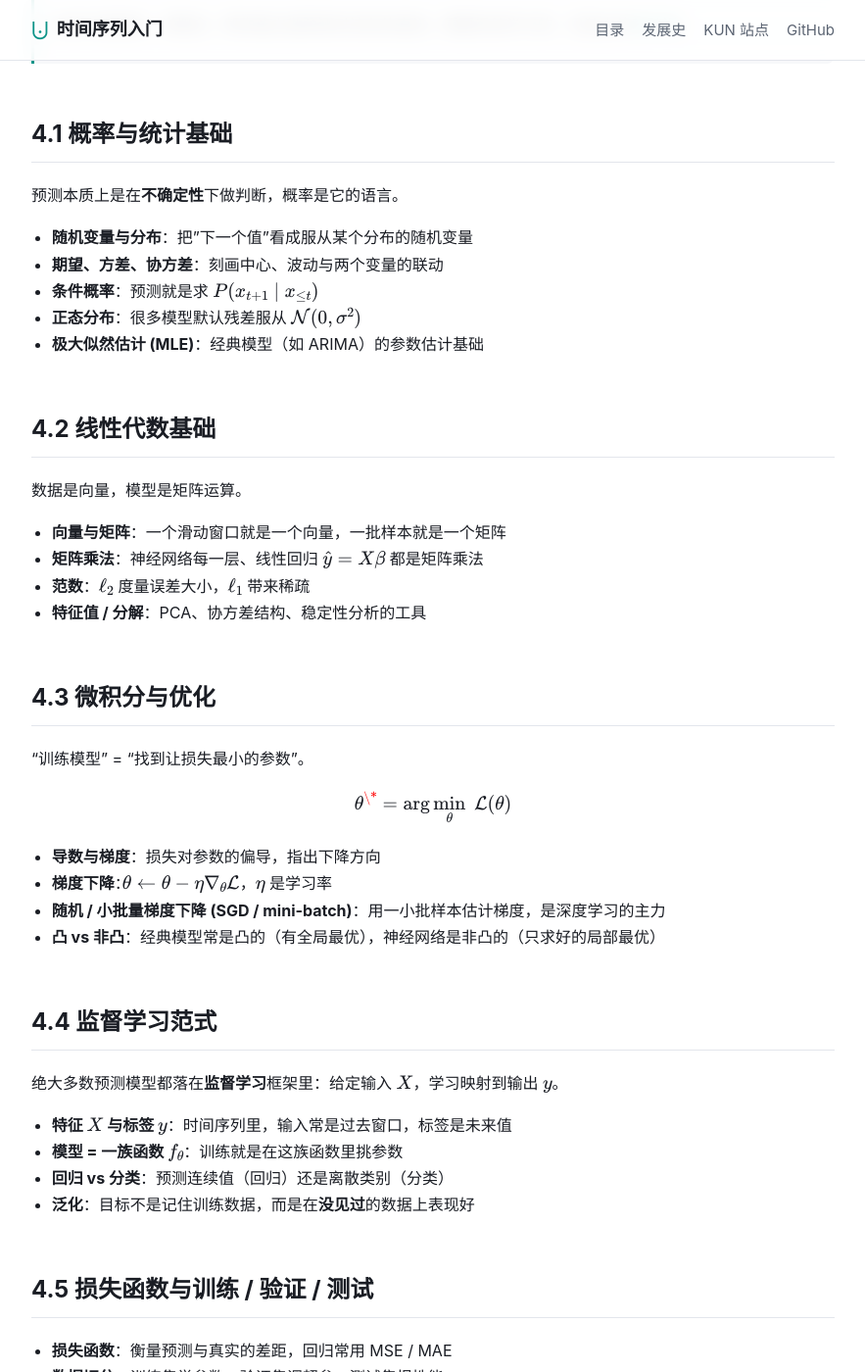
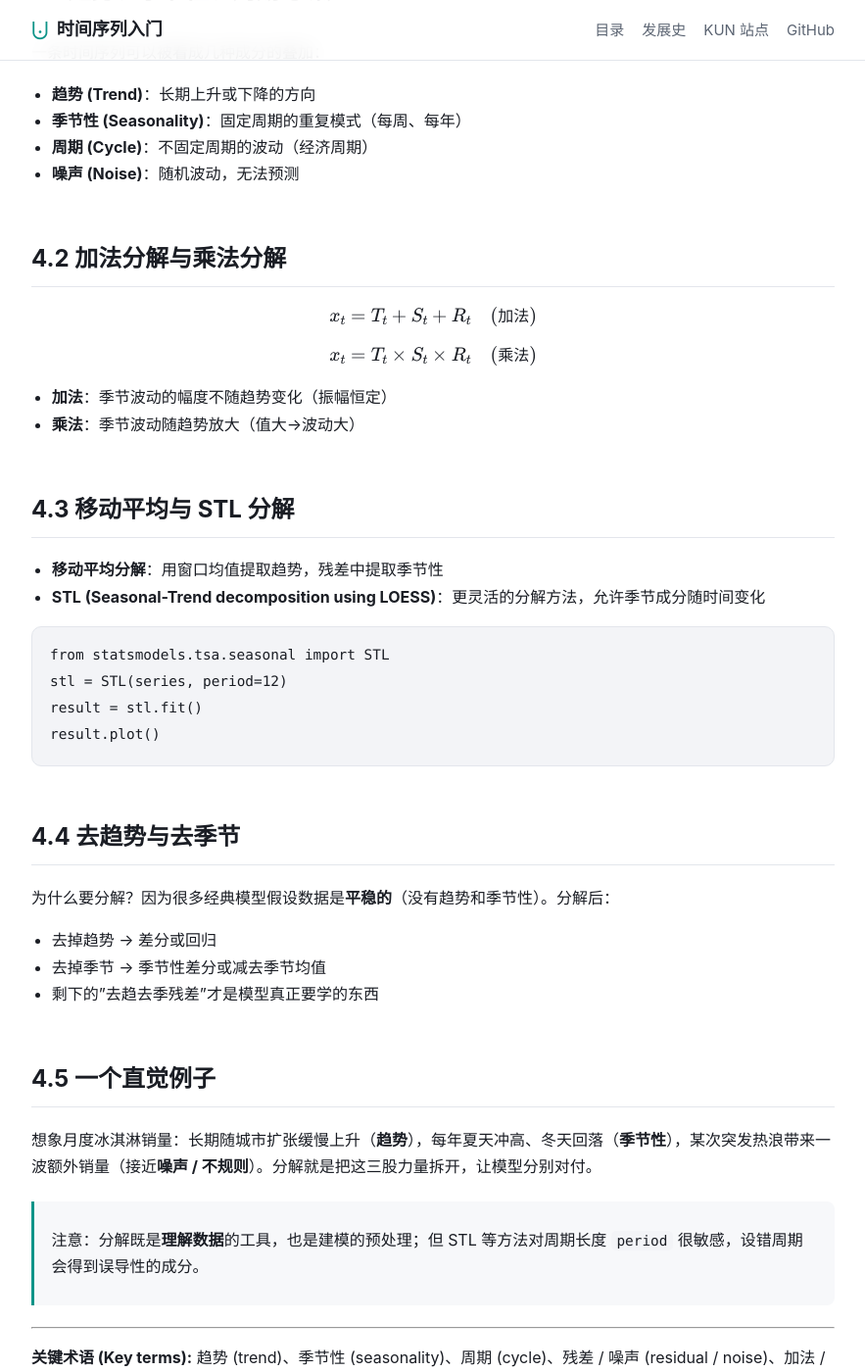
Before and after one commit to JiangYou2025/kun, a Jekyll site: the page built from course/04.md, in a window 1280 px wide and 1400 px high, scrolled down 270 px. Shown: the whole window at 98% size, without its empty margins (198-1081 px from the left). Built offline with Jekyll 4.4.1, drawn with Linux system fonts in a browser that asks for light colours; formulas are drawn with MathJax 3; comment, search, counter and statistics services are not loaded; some of the changed text lies outside the part shown.

Commit message:
Revert course lecture 4 back to time-series decomposition
Keep the 讲义 folder focused on time-series content; lecture 4 returns to
"成分与分解" (the ML-foundations rewrite was not intended for this course).

Co-Authored-By: Claude Opus 4.8 (1M context) <noreply@anthropic.com>

````diff
--- a/course/04.md
+++ b/course/04.md
@@ -3,77 +3,56 @@ updated: "2026-06-11"
 layout: lecture
 lang: zh
 permalink: /course/04/
-title: "第 4 讲 · 机器学习基础"
-lead: "在进入建模之前，先补齐做时间序列预测所需的最小数学与机器学习工具箱：概率、线性代数、优化，以及监督学习的基本范式。"
+title: "第 4 讲 · 成分与分解"
+lead: "把一条序列拆成趋势、季节性、周期与噪声，理解模型要捕捉什么。"
 prev: /course/03/
 next: /course/05/
 math: true
 ---
 
-> 本讲只搭框架、讲概念，帮你建立做预测时该有的直觉。需要系统学习的，见独立的[基础课](../../foundations/)。
+## 4.1 趋势、季节性、周期与噪声
 
-## 4.1 概率与统计基础
+一条时间序列可以被看成几种成分的叠加：
 
-预测本质上是在**不确定性**下做判断，概率是它的语言。
+- **趋势 (Trend)**：长期上升或下降的方向
+- **季节性 (Seasonality)**：固定周期的重复模式（每周、每年）
+- **周期 (Cycle)**：不固定周期的波动（经济周期）
+- **噪声 (Noise)**：随机波动，无法预测
 
-- **随机变量与分布**：把"下一个值"看成服从某个分布的随机变量
-- **期望、方差、协方差**：刻画中心、波动与两个变量的联动
-- **条件概率**：预测就是求 $P(x_{t+1} \mid x_{\le t})$
-- **正态分布**：很多模型默认残差服从 $\mathcal{N}(0,\sigma^2)$
-- **极大似然估计 (MLE)**：经典模型（如 ARIMA）的参数估计基础
+## 4.2 加法分解与乘法分解
 
-## 4.2 线性代数基础
+$$x_t = T_t + S_t + R_t \quad \text{(加法)}$$
 
-数据是向量，模型是矩阵运算。
+$$x_t = T_t \times S_t \times R_t \quad \text{(乘法)}$$
 
-- **向量与矩阵**：一个滑动窗口就是一个向量，一批样本就是一个矩阵
-- **矩阵乘法**：神经网络每一层、线性回归 $\hat{y}=X\beta$ 都是矩阵乘法
-- **范数**：$\ell_2$ 度量误差大小，$\ell_1$ 带来稀疏
-- **特征值 / 分解**：PCA、协方差结构、稳定性分析的工具
+- **加法**：季节波动的幅度不随趋势变化（振幅恒定）
+- **乘法**：季节波动随趋势放大（值大→波动大）
 
-## 4.3 微积分与优化
+## 4.3 移动平均与 STL 分解
 
-"训练模型" = "找到让损失最小的参数"。
-
-$$\theta^\* = \arg\min_\theta \; \mathcal{L}(\theta)$$
-
-- **导数与梯度**：损失对参数的偏导，指出下降方向
-- **梯度下降**：$\theta \leftarrow \theta - \eta \nabla_\theta \mathcal{L}$，$\eta$ 是学习率
-- **随机 / 小批量梯度下降 (SGD / mini-batch)**：用一小批样本估计梯度，是深度学习的主力
-- **凸 vs 非凸**：经典模型常是凸的（有全局最优），神经网络是非凸的（只求好的局部最优）
-
-## 4.4 监督学习范式
-
-绝大多数预测模型都落在**监督学习**框架里：给定输入 $X$，学习映射到输出 $y$。
-
-- **特征 $X$ 与标签 $y$**：时间序列里，输入常是过去窗口，标签是未来值
-- **模型 = 一族函数 $f_\theta$**：训练就是在这族函数里挑参数
-- **回归 vs 分类**：预测连续值（回归）还是离散类别（分类）
-- **泛化**：目标不是记住训练数据，而是在**没见过**的数据上表现好
-
-## 4.5 损失函数与训练 / 验证 / 测试
-
-- **损失函数**：衡量预测与真实的差距，回归常用 MSE / MAE
-- **数据切分**：训练集学参数、验证集调超参、测试集报性能
-- **时间序列的特殊性**：**绝不能随机打乱切分**，必须按时间顺序切，避免用未来预测过去（数据泄漏）
+- **移动平均分解**：用窗口均值提取趋势，残差中提取季节性
+- **STL (Seasonal-Trend decomposition using LOESS)**：更灵活的分解方法，允许季节成分随时间变化
 
 ```python
-# 时间序列按顺序切分，不能 shuffle
-n = len(series)
-train = series[: int(n * 0.7)]
-val   = series[int(n * 0.7) : int(n * 0.85)]
-test  = series[int(n * 0.85) :]
+from statsmodels.tsa.seasonal import STL
+stl = STL(series, period=12)
+result = stl.fit()
+result.plot()
 ```
 
-## 4.6 过拟合、正则化与偏差—方差权衡
+## 4.4 去趋势与去季节
 
-- **欠拟合**：模型太简单，训练集都学不好（高偏差）
-- **过拟合**：模型太复杂，记住了噪声，测试集崩溃（高方差）
-- **偏差—方差权衡**：复杂度增加 → 偏差降、方差升，要找平衡点
-- **正则化**：$\ell_2$（岭）、$\ell_1$（套索）、早停、Dropout，都是给模型"加约束"以提升泛化
+为什么要分解？因为很多经典模型假设数据是**平稳的**（没有趋势和季节性）。分解后：
+- 去掉趋势 → 差分或回归
+- 去掉季节 → 季节性差分或减去季节均值
+- 剩下的"去趋去季残差"才是模型真正要学的东西
 
-> 直觉：预测的目标不是把历史拟合得天衣无缝，而是**学到可外推的规律**。一个在训练集上误差为零的模型，往往是过拟合的危险信号。
+## 4.5 一个直觉例子
+
+想象月度冰淇淋销量：长期随城市扩张缓慢上升（**趋势**），每年夏天冲高、冬天回落（**季节性**），某次突发热浪带来一波额外销量（接近**噪声 / 不规则**）。分解就是把这三股力量拆开，让模型分别对付。
+
+> 注意：分解既是**理解数据**的工具，也是建模的预处理；但 STL 等方法对周期长度 `period` 很敏感，设错周期会得到误导性的成分。
 
 ---
 
-**关键术语 (Key terms):** 随机变量 / 分布、期望与方差、极大似然 (MLE)、向量 / 矩阵、范数、梯度下降 (gradient descent)、监督学习、损失函数 (loss)、训练 / 验证 / 测试切分、过拟合 (overfitting)、正则化 (regularization)、偏差—方差权衡 (bias–variance tradeoff)。
+**关键术语 (Key terms):** 趋势 (trend)、季节性 (seasonality)、周期 (cycle)、残差 / 噪声 (residual / noise)、加法 / 乘法分解、STL。
````
Also changed, not shown: course/index.md (+2 -2 lines).
